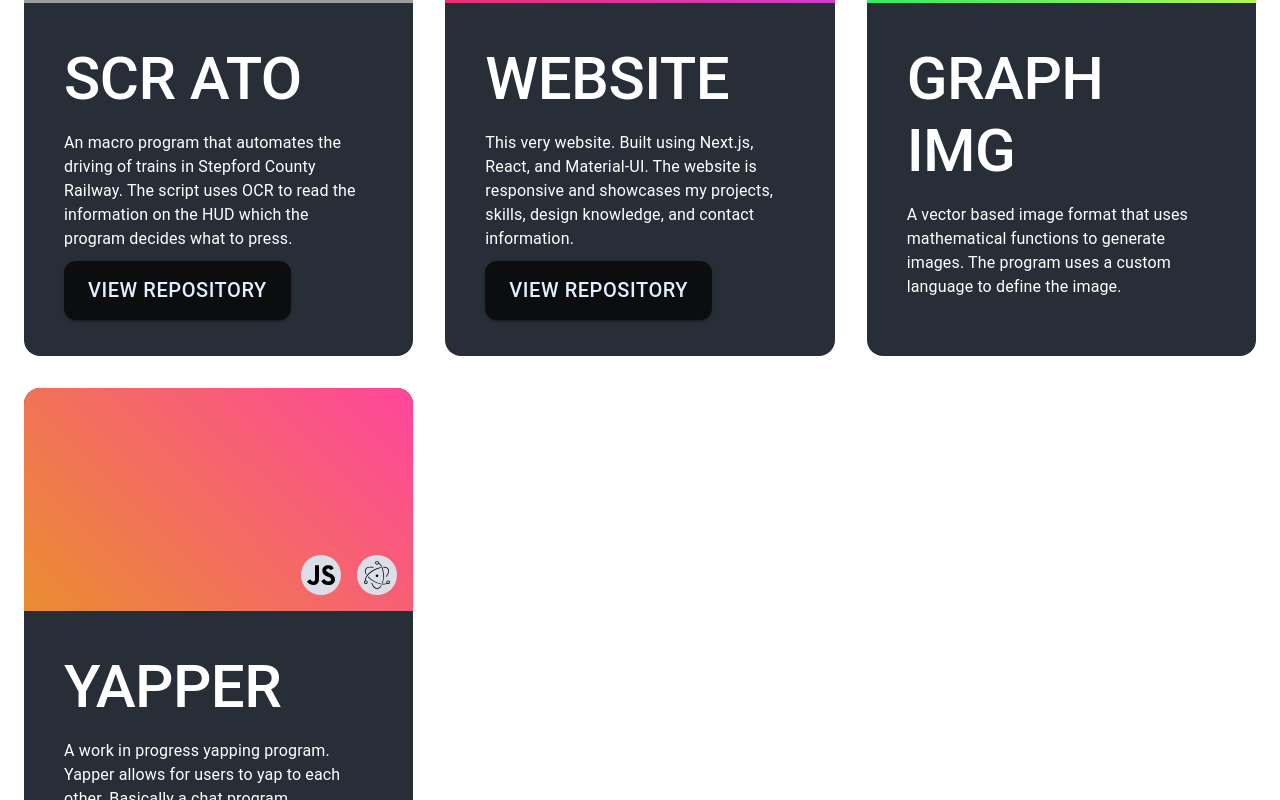
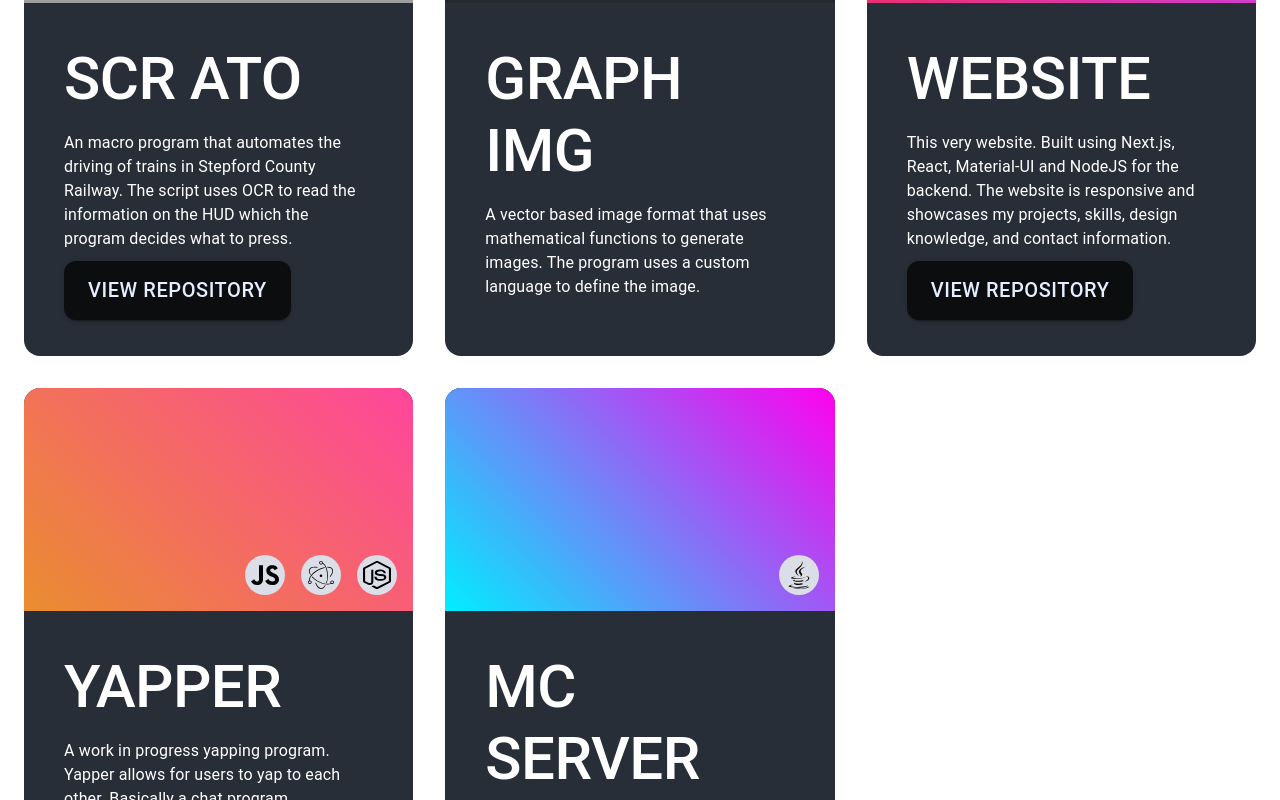
Before and after one commit to Areng14/web_profile, a Next.js app: page /projects in a window 1280 px wide. Shown: the part 1900-2700 px from the top of the page. Built offline with nearby package versions, Linux system fonts and the light colour scheme; grey boxes are pictures that could not be loaded; what @mui/material-nextjs would draw is missing.

Commit message:
gave img to graphimg

```diff
--- a/app/projects/page.tsx
+++ b/app/projects/page.tsx
@@ -81,7 +81,7 @@ export default function Projects() {
                   "TestRunner is built for testing multiple scripts at a time. Designed for teachers to use to mass grade student assignments. Includes a warning if the script uses weird imports."}
                 image={"/misc/projects/testrunner.png"}
                 gitRepo="testrunner"
-                technologies={["Python","JavaScript"]}/>
+                technologies={["Python","JavaScript","Electron","Node.js"]}/>
               </Grid2>
               {/* Blank */}
               <Grid2 size={{ xs: 12, md: 6 , lg: 4}}>
@@ -104,26 +104,25 @@ export default function Projects() {
                 gitRepo="scr-ato"
                 technologies={["Python"]}/>
               </Grid2>
-              {/* WEB PROFILE */}
-              <Grid2 size={{ xs: 12, md: 6 , lg: 4}}>
-                <ProjectCard
-                name={"WEBSITE"}
-                description={
-                  "This very website. Built using Next.js, React, and Material-UI. The website is responsive and showcases my projects, skills, design knowledge, and contact information."}
-                gradientColors={["rgb(234, 48, 113)","rgb(193, 69, 255)"]}
-                gradientAngle={45}
-                gitRepo="web_profile"
-                technologies={["TypeScript","React","NextJS"]}/>
-              </Grid2>
               {/* GraphIMG */}
               <Grid2 size={{ xs: 12, md: 6 , lg: 4}}>
                 <ProjectCard
                 name={"Graph IMG"}
                 description={
                   "A vector based image format that uses mathematical functions to generate images. The program uses a custom language to define the image."}
-                gradientColors={["rgb(48, 234, 101)","rgb(255, 252, 69)"]}
+                image={"/misc/projects/graphimg.png"}
+                technologies={["Python"]}/>
+              </Grid2>
+              {/* WEB PROFILE */}
+              <Grid2 size={{ xs: 12, md: 6 , lg: 4}}>
+                <ProjectCard
+                name={"WEBSITE"}
+                description={
+                  "This very website. Built using Next.js, React, Material-UI and NodeJS for the backend. The website is responsive and showcases my projects, skills, design knowledge, and contact information."}
+                gradientColors={["rgb(234, 48, 113)","rgb(193, 69, 255)"]}
                 gradientAngle={45}
-                technologies={["Python"]}/>
+                gitRepo="web_profile"
+                technologies={["TypeScript","React","Next.js","Node.js"]}/>
               </Grid2>
               {/* Yapper */}
               <Grid2 size={{ xs: 12, md: 6 , lg: 4}}>
@@ -134,7 +133,18 @@ export default function Projects() {
                 }
                 gradientColors={["rgb(234, 141, 48)","rgb(255, 69, 156)"]}
                 gradientAngle={45}
-                technologies={["JavaScript","Electron"]}/>
+                technologies={["JavaScript","Electron","Node.js"]}/>
+              </Grid2>
+              {/* MC SERVER */}
+              <Grid2 size={{ xs: 12, md: 6 , lg: 4}}>
+                <ProjectCard
+                name={"MC SERVER"}
+                description={
+                  "A minecraft minigames server. Game logic coded by me in Java. Games include: KitPVP Duels, Extreme Hide and Seek"
+                }
+                gradientColors={["rgb(0, 238, 255)","rgb(255, 0, 238)"]}
+                gradientAngle={45}
+                technologies={["Java"]}/>
               </Grid2>
             </Grid2>
         </Container>
```
Also changed, not shown: public/misc/projects/graphimg.png (added).
